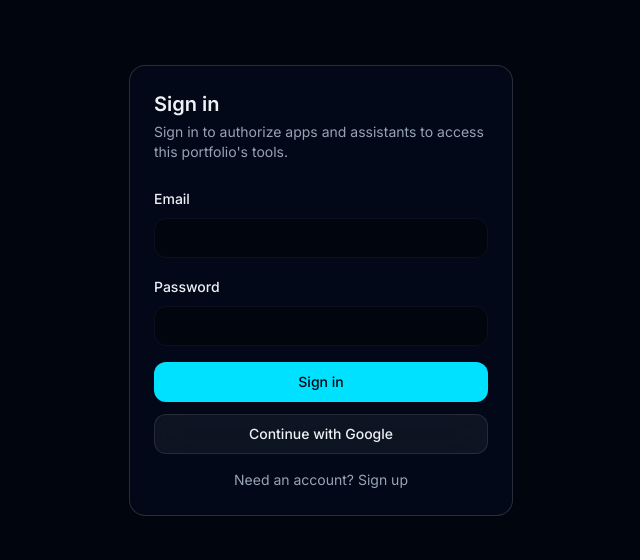
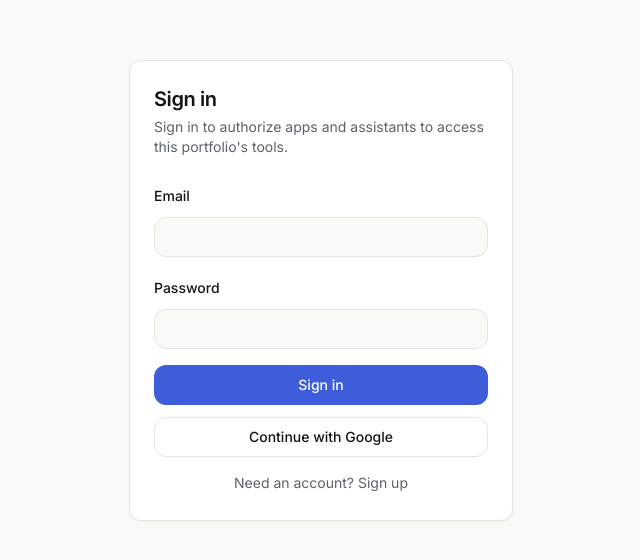
Before and after one commit to mssrinivas1511/Portfolio, a React (Vite) app: page /auth in a window 1280 px wide. Shown: the part 110-670 px from the top of the page, without its empty margins (319-959 px from the left). Built offline with nearby package versions, Linux system fonts and the light colour scheme; the HTML template or start-up script is replaced by a standard one; what @lovable.dev/cloud-auth-js would draw is missing.

Commit message:
Changes
Co-authored-by: mssrinivas1511 <232518181+mssrinivas1511@users.noreply.github.com>

```diff
--- /dev/null
+++ b/src/components/ScrollReveal.tsx
@@ -0,0 +1,37 @@
+import { useEffect } from 'react';
+
+/** Adds a subtle fade-up to sections and cards as they enter the viewport. */
+const ScrollReveal = () => {
+  useEffect(() => {
+    if (window.matchMedia('(prefers-reduced-motion: reduce)').matches) return;
+    const io = new IntersectionObserver(
+      (entries) => {
+        entries.forEach((e) => {
+          if (e.isIntersecting) {
+            e.target.classList.add('is-visible');
+            io.unobserve(e.target);
+          }
+        });
+      },
+      { threshold: 0.08, rootMargin: '0px 0px -40px 0px' },
+    );
+    const scan = () => {
+      document.querySelectorAll('main section, main > article, main > div > section').forEach((el) => {
+        if (!el.classList.contains('reveal')) {
+          el.classList.add('reveal');
+          io.observe(el);
+        }
+      });
+    };
+    scan();
+    const mo = new MutationObserver(scan);
+    mo.observe(document.body, { childList: true, subtree: true });
+    return () => {
+      io.disconnect();
+      mo.disconnect();
+    };
+  }, []);
+  return null;
+};
+
+export default ScrollReveal;
--- /dev/null
+++ b/src/components/ThemeToggle.tsx
@@ -0,0 +1,22 @@
+import { Moon, Sun } from 'lucide-react';
+import { useTheme } from 'next-themes';
+import { useEffect, useState } from 'react';
+
+const ThemeToggle = () => {
+  const { resolvedTheme, setTheme } = useTheme();
+  const [mounted, setMounted] = useState(false);
+  useEffect(() => setMounted(true), []);
+  const isDark = mounted && resolvedTheme === 'dark';
+  return (
+    <button
+      type="button"
+      onClick={() => setTheme(isDark ? 'light' : 'dark')}
+      aria-label={isDark ? 'Switch to light mode' : 'Switch to dark mode'}
+      className="inline-flex h-9 w-9 items-center justify-center rounded-lg border border-border bg-card text-muted-foreground transition-colors hover:text-foreground"
+    >
+      {isDark ? <Sun className="h-4 w-4" /> : <Moon className="h-4 w-4" />}
+    </button>
+  );
+};
+
+export default ThemeToggle;
--- a/src/components/ui/button.tsx
+++ b/src/components/ui/button.tsx
@@ -5,19 +5,19 @@ import { cva, type VariantProps } from "class-variance-authority";
 import { cn } from "@/lib/utils";
 
 const buttonVariants = cva(
-  "inline-flex items-center justify-center gap-2 whitespace-nowrap rounded-md text-sm font-medium transition-all duration-300 focus-visible:outline-none focus-visible:ring-2 focus-visible:ring-ring focus-visible:ring-offset-2 disabled:pointer-events-none disabled:opacity-50 [&_svg]:pointer-events-none [&_svg]:size-4 [&_svg]:shrink-0",
+  "inline-flex items-center justify-center gap-2 whitespace-nowrap rounded-lg text-sm font-medium transition-colors focus-visible:outline-none focus-visible:ring-2 focus-visible:ring-ring focus-visible:ring-offset-2 disabled:pointer-events-none disabled:opacity-50 [&_svg]:pointer-events-none [&_svg]:size-4 [&_svg]:shrink-0",
   {
     variants: {
       variant: {
-        default: "bg-primary text-primary-foreground hover:bg-primary/90 hover:shadow-lg hover:shadow-primary/25",
+        default: "bg-primary text-primary-foreground hover:bg-primary/90",
         destructive: "bg-destructive text-destructive-foreground hover:bg-destructive/90",
-        outline: "border border-card-border bg-card-glass backdrop-blur-glass hover:bg-card-glass/80 hover:border-primary/50",
-        secondary: "bg-secondary text-secondary-foreground hover:bg-secondary/80 hover:shadow-lg hover:shadow-secondary/25",
-        ghost: "hover:bg-card-glass hover:text-foreground backdrop-blur-glass",
+        outline: "border border-border bg-card hover:border-primary/50",
+        secondary: "bg-secondary text-secondary-foreground hover:bg-secondary/80",
+        ghost: "hover:bg-muted hover:text-foreground",
         link: "text-primary underline-offset-4 hover:underline",
-        hero: "bg-gradient-primary text-white font-semibold hover:scale-105 hover:shadow-xl hover:shadow-primary/30 active:scale-95",
-        glass: "glass text-foreground hover:bg-card-glass/60 hover:border-primary/30 hover:shadow-lg hover:shadow-primary/20",
-        glow: "bg-primary text-primary-foreground hover:bg-primary/90 animate-pulse-glow",
+        hero: "bg-primary text-primary-foreground font-semibold hover:bg-primary/90",
+        glass: "border border-border bg-card text-foreground hover:border-primary/40",
+        glow: "bg-primary text-primary-foreground hover:bg-primary/90",
       },
       size: {
         default: "h-10 px-4 py-2",
--- a/src/index.css
+++ b/src/index.css
@@ -2,179 +2,177 @@
 @tailwind components;
 @tailwind utilities;
 
-/* Futuristic Portfolio Design System - Dark Glassmorphism Theme
-All colors MUST be HSL for proper theming.
-*/
+/* Light-first editorial design system. All colours are HSL tokens. */
 
 @layer base {
   :root {
-    /* Core Dark Theme Colors */
-    --background: 222 84% 3%;
-    --foreground: 210 40% 95%;
+    --background: 60 20% 97%;          /* #FAFAF7 */
+    --foreground: 214 15% 8%;          /* #111418 */
 
-    /* Glass Cards */
-    --card: 222 84% 5%;
-    --card-foreground: 210 40% 95%;
-    --card-glass: 210 40% 98% / 0.05;
-    --card-border: 210 40% 98% / 0.1;
+    --card: 0 0% 100%;                 /* #FFFFFF */
+    --card-foreground: 214 15% 8%;
+    --card-glass: 0 0% 100%;
+    --card-border: 60 6% 89%;          /* #E6E6E1 */
 
-    /* Popover/Modal */
-    --popover: 222 84% 4%;
-    --popover-foreground: 210 40% 95%;
+    --popover: 0 0% 100%;
+    --popover-foreground: 214 15% 8%;
 
-    /* Primary - Electric Cyan */
-    --primary: 187 100% 50%;
-    --primary-foreground: 222 84% 3%;
-    --primary-glow: 187 100% 50% / 0.3;
+    --primary: 228 69% 55%;            /* #3B5BDB */
+    --primary-foreground: 0 0% 100%;
+    --primary-glow: 228 69% 55% / 0;
 
-    /* Secondary - Deep Purple */
-    --secondary: 262 83% 50%;
-    --secondary-foreground: 210 40% 95%;
-    --secondary-glow: 262 83% 50% / 0.3;
+    --secondary: 60 9% 94%;
+    --secondary-foreground: 214 15% 8%;
+    --secondary-glow: 0 0% 0% / 0;
 
-    /* Muted Elements */
-    --muted: 222 47% 8%;
-    --muted-foreground: 215 16% 65%;
+    --muted: 60 9% 94%;
+    --muted-foreground: 217 8% 39%;    /* #5B616B */
 
-    /* Accent - Neon Pink */
-    --accent: 320 85% 60%;
-    --accent-foreground: 222 84% 3%;
-    --accent-glow: 320 85% 60% / 0.3;
+    --accent: 228 69% 55%;
+    --accent-foreground: 0 0% 100%;
+    --accent-glow: 0 0% 0% / 0;
 
-    /* States */
-    --destructive: 0 84% 60%;
-    --destructive-foreground: 210 40% 98%;
+    --destructive: 0 72% 51%;
+    --destructive-foreground: 0 0% 100%;
 
-    /* Form Elements */
-    --border: 210 40% 98% / 0.15;
-    --input: 222 47% 8%;
-    --ring: 187 100% 50%;
+    --border: 60 6% 89%;
+    --input: 60 6% 89%;
+    --ring: 228 69% 55%;
 
-    /* Geometric */
     --radius: 0.75rem;
-    --radius-lg: 1rem;
-    --radius-xl: 1.5rem;
+    --radius-lg: 0.75rem;
+    --radius-xl: 0.75rem;
 
-    /* Gradients */
-    --gradient-hero: linear-gradient(135deg, hsl(187 100% 8%) 0%, hsl(262 83% 8%) 50%, hsl(320 85% 8%) 100%);
-    --gradient-card: linear-gradient(135deg, hsl(var(--card-glass)), hsl(210 40% 98% / 0.02));
-    --gradient-primary: linear-gradient(135deg, hsl(var(--primary)), hsl(var(--secondary)));
-    --gradient-accent: linear-gradient(135deg, hsl(var(--secondary)), hsl(var(--accent)));
-
-    /* Shadows & Glows */
-    --shadow-glass: 0 8px 32px hsl(0 0% 0% / 0.3);
-    --shadow-glow: 0 0 30px var(--primary-glow);
-    --shadow-accent-glow: 0 0 30px var(--accent-glow);
-
-    /* Animations */
-    --transition-smooth: all 0.3s cubic-bezier(0.4, 0, 0.2, 1);
-    --transition-bounce: all 0.4s cubic-bezier(0.68, -0.55, 0.265, 1.55);
-
-    /* Backdrop Blur */
-    --blur-glass: blur(16px);
-    --blur-nav: blur(20px);
+    --shadow-soft: 0 1px 2px hsl(214 15% 8% / 0.04), 0 4px 12px hsl(214 15% 8% / 0.04);
 
     --sidebar-background: 0 0% 98%;
-
     --sidebar-foreground: 240 5.3% 26.1%;
-
     --sidebar-primary: 240 5.9% 10%;
-
     --sidebar-primary-foreground: 0 0% 98%;
-
     --sidebar-accent: 240 4.8% 95.9%;
-
     --sidebar-accent-foreground: 240 5.9% 10%;
-
     --sidebar-border: 220 13% 91%;
-
     --sidebar-ring: 217.2 91.2% 59.8%;
   }
 
+  .dark {
+    --background: 220 10% 9%;
+    --foreground: 40 10% 92%;
+    --card: 220 9% 12%;
+    --card-foreground: 40 10% 92%;
+    --card-glass: 220 9% 12%;
+    --card-border: 220 7% 20%;
+    --popover: 220 9% 12%;
+    --popover-foreground: 40 10% 92%;
+    --primary: 226 60% 68%;
+    --primary-foreground: 220 10% 9%;
+    --secondary: 220 8% 16%;
+    --secondary-foreground: 40 10% 92%;
+    --muted: 220 8% 16%;
+    --muted-foreground: 218 7% 64%;
+    --accent: 226 60% 68%;
+    --accent-foreground: 220 10% 9%;
+    --border: 220 7% 20%;
+    --input: 220 7% 20%;
+    --ring: 226 60% 68%;
+    --shadow-soft: 0 1px 2px hsl(0 0% 0% / 0.2);
   }
 
-@layer components {
-  /* Glassmorphism utilities */
-  .glass {
-    @apply bg-card-glass backdrop-blur-[16px] border border-card-border shadow-[var(--shadow-glass)];
-  }
-
-  .glass-nav {
-    @apply backdrop-blur-[20px] bg-card-glass border-b border-card-border;
-  }
-
-  .portfolio-section {
-    @apply py-20 md:py-24 scroll-mt-16;
-  }
-
-  .portfolio-container {
-    @apply max-w-6xl mx-auto px-5 sm:px-6 lg:px-8;
-  }
-
-  .section-heading {
-    @apply text-center mb-12 md:mb-14;
-  }
-
-  /* Glow effects */
-  .glow-primary {
-    box-shadow: var(--shadow-glow);
-  }
-
-  .glow-accent {
-    box-shadow: var(--shadow-accent-glow);
-  }
-
-  /* Animation utilities */
-  .animate-float {
-    animation: float 6s ease-in-out infinite;
-  }
-
-  .animate-pulse-glow {
-    animation: pulse-glow 2s ease-in-out infinite alternate;
-  }
-
-  /* Gradient backgrounds */
-  .bg-gradient-hero {
-    background: var(--gradient-hero);
-  }
-
-  .bg-gradient-card {
-    background: var(--gradient-card);
-  }
-
-  .bg-gradient-primary {
-    background: var(--gradient-primary);
-  }
-
-  .bg-gradient-accent {
-    background: var(--gradient-accent);
-  }
-}
-
-@layer base {
-  @keyframes float {
-    0%, 100% { transform: translateY(0px); }
-    50% { transform: translateY(-20px); }
-  }
-
-  @keyframes pulse-glow {
-    0% { box-shadow: 0 0 20px var(--primary-glow); }
-    100% { box-shadow: 0 0 40px var(--primary-glow), 0 0 60px var(--primary-glow); }
-  }
-
-  @keyframes gradient-shift {
-    0% { background-position: 0% 50%; }
-    50% { background-position: 100% 50%; }
-    100% { background-position: 0% 50%; }
-  }
-}
-
-@layer base {
   * {
     @apply border-border;
   }
 
+  html {
+    overflow-x: hidden;
+  }
+
   body {
-    @apply bg-background text-foreground;
+    @apply bg-background text-foreground antialiased;
+    font-family: 'Inter', system-ui, sans-serif;
+    font-size: 17px;
+    line-height: 28px;
+    overflow-x: hidden;
+  }
+
+  h1 {
+    font-size: 36px;
+    line-height: 44px;
+    font-weight: 700;
+    letter-spacing: -0.02em;
+  }
+  h2 {
+    font-size: 28px;
+    line-height: 36px;
+    font-weight: 600;
+    letter-spacing: -0.01em;
+  }
+  h3 {
+    font-size: 20px;
+    line-height: 28px;
+    font-weight: 600;
+  }
+  @media (min-width: 768px) {
+    h1 {
+      font-size: 48px;
+      line-height: 56px;
+    }
+  }
+
+  img {
+    max-width: 100%;
   }
 }
+
+@layer components {
+  /* Legacy class names now map to solid editorial cards */
+  .glass {
+    @apply bg-card border border-border rounded-xl;
+    box-shadow: var(--shadow-soft);
+  }
+
+  .glass-nav {
+    @apply bg-background/95 border-b border-border;
+  }
+
+  .portfolio-section {
+    @apply py-8 md:py-12 scroll-mt-16;
+  }
+
+  .portfolio-container {
+    @apply w-full max-w-[1120px] mx-auto px-5 sm:px-6 lg:px-8;
+  }
+
+  .section-heading {
+    @apply text-center mb-10 md:mb-12;
+  }
+
+  .eyebrow {
+    @apply uppercase font-medium text-muted-foreground;
+    font-size: 13px;
+    letter-spacing: 0.08em;
+  }
+
+  .glow-primary,
+  .glow-accent {
+    box-shadow: var(--shadow-soft);
+  }
+
+  .bg-gradient-hero,
+  .bg-gradient-card {
+    @apply bg-background;
+  }
+  .bg-gradient-primary,
+  .bg-gradient-accent {
+    @apply bg-primary;
+  }
+
+  .reveal {
+    opacity: 0;
+    transform: translateY(16px);
+    transition: opacity 0.6s ease-out, transform 0.6s ease-out;
+  }
+  .reveal.is-visible {
+    opacity: 1;
+    transform: none;
+  }
+}
```
